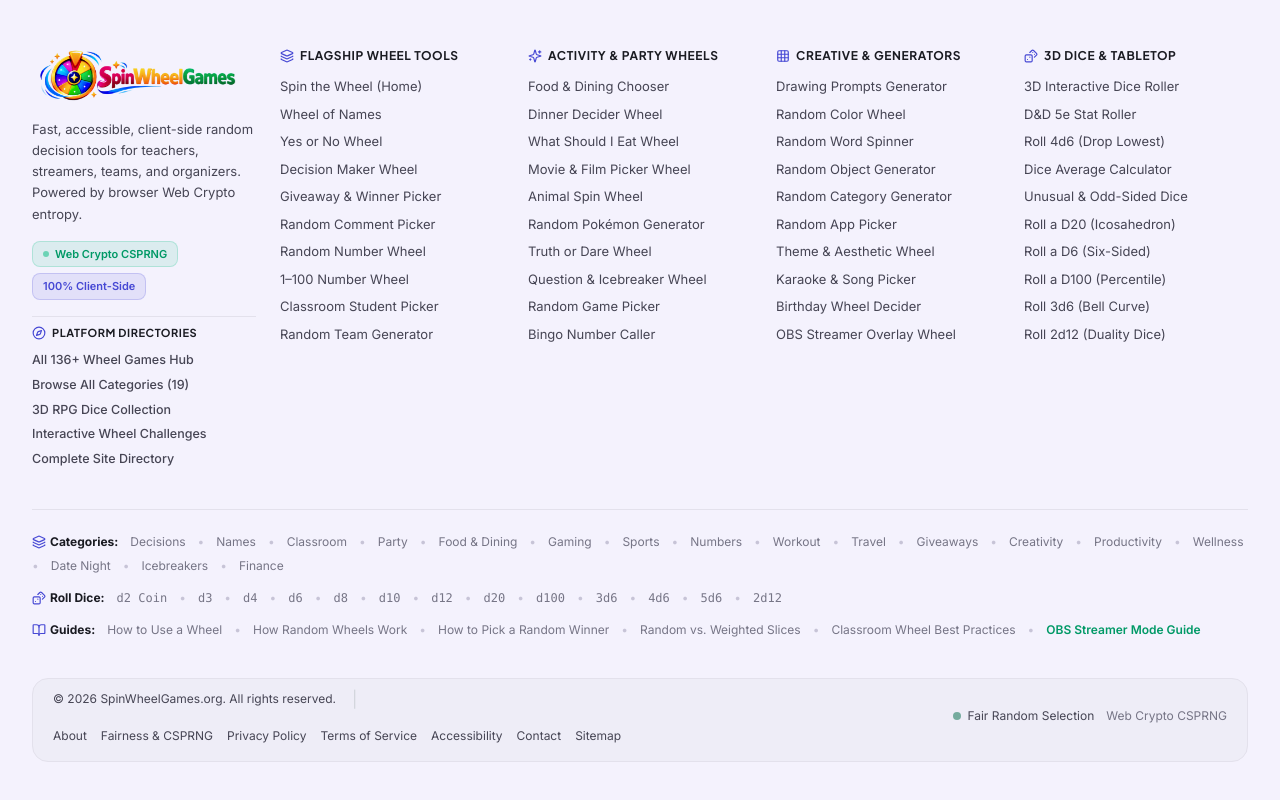
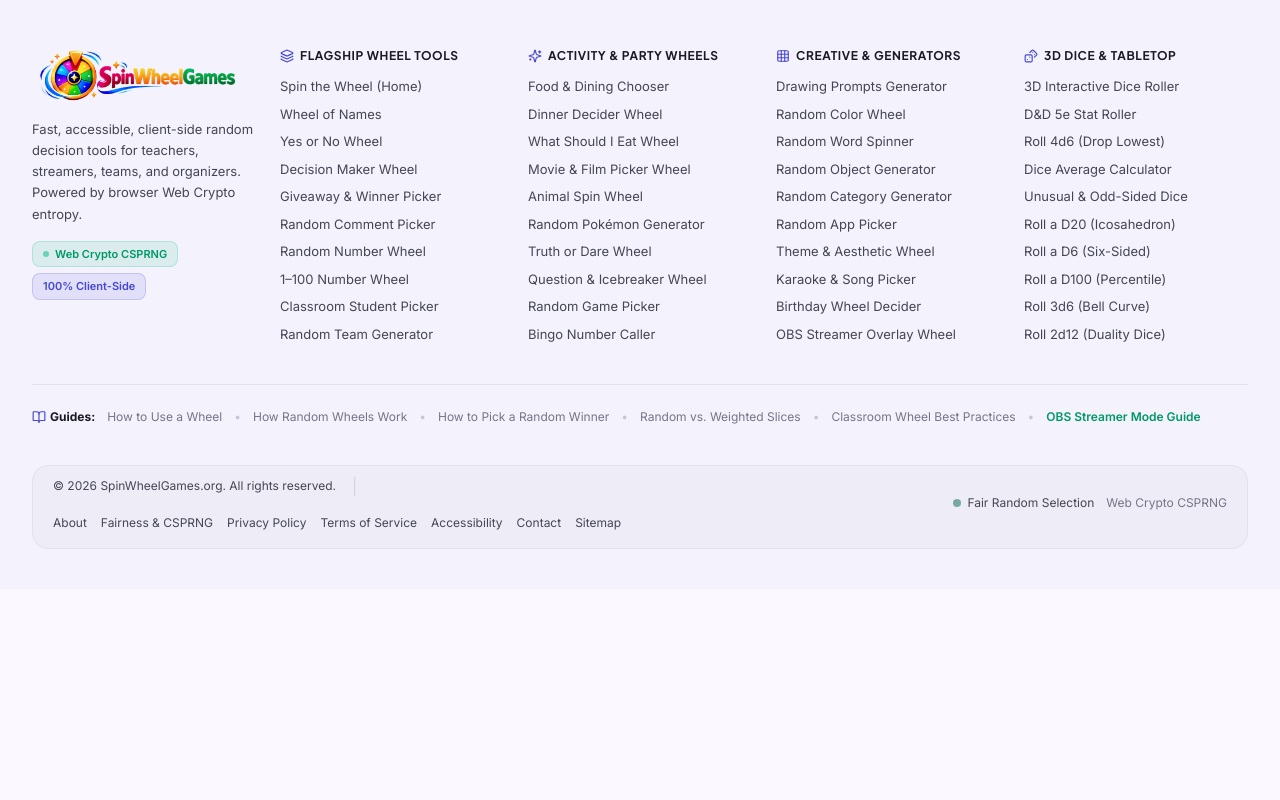
Before and after one commit to medhastone/spinwheelgames, a Next.js app: page / in a window 1280 px wide. Shown: the part 9565-10365 px from the top of the page. After the commit the page ends 10154 px from the top, so only its background shows below. Built offline with nearby package versions, Linux system fonts and the light colour scheme.

Commit message:
refactor(footer): simplify footer link structure
Remove redundant platform hubs, category links, and polyhedral dice collections to streamline the footer navigation and reduce visual clutter.

```diff
--- a/components/Footer.tsx
+++ b/components/Footer.tsx
@@ -9,18 +9,9 @@ import {
   Sparkles,
   BookOpen,
   Dices,
-  Compass,
   Grid
 } from 'lucide-react';
 import { SITE_CONFIG } from '@/lib/siteConfig';
-
-const PLATFORM_HUBS = [
-  { href: '/games', label: `All ${SITE_CONFIG.counts.wheelsFormatted} Wheel Games Hub` },
-  { href: '/categories', label: `Browse All Categories (${SITE_CONFIG.counts.categories})` },
-  { href: '/dice-collection', label: '3D RPG Dice Collection' },
-  { href: '/challenges', label: 'Interactive Wheel Challenges' },
-  { href: '/sitemap', label: 'Complete Site Directory' },
-];
 
 const FLAGSHIP_WHEELS = [
   { href: '/', label: 'Spin the Wheel (Home)' },
@@ -74,42 +65,6 @@ const DICE_TOOLS = [
   { href: '/roll-2d12', label: 'Roll 2d12 (Duality Dice)' },
 ];
 
-const CATEGORY_LINKS = [
-  { href: '/decisions', label: 'Decisions' },
-  { href: '/names', label: 'Names' },
-  { href: '/classroom', label: 'Classroom' },
-  { href: '/party', label: 'Party' },
-  { href: '/food', label: 'Food & Dining' },
-  { href: '/gaming', label: 'Gaming' },
-  { href: '/sports', label: 'Sports' },
-  { href: '/numbers', label: 'Numbers' },
-  { href: '/workout', label: 'Workout' },
-  { href: '/travel', label: 'Travel' },
-  { href: '/giveaways', label: 'Giveaways' },
-  { href: '/creativity', label: 'Creativity' },
-  { href: '/productivity', label: 'Productivity' },
-  { href: '/wellness', label: 'Wellness' },
-  { href: '/date-night', label: 'Date Night' },
-  { href: '/icebreakers', label: 'Icebreakers' },
-  { href: '/finance', label: 'Finance' },
-];
-
-const POLYHEDRAL_DICE_LINKS = [
-  { href: '/dice/d2', label: 'd2 Coin' },
-  { href: '/roll-d3', label: 'd3' },
-  { href: '/dice/d4', label: 'd4' },
-  { href: '/dice/d6', label: 'd6' },
-  { href: '/dice/d8', label: 'd8' },
-  { href: '/dice/d10', label: 'd10' },
-  { href: '/dice/d12', label: 'd12' },
-  { href: '/dice/d20', label: 'd20' },
-  { href: '/dice/d100', label: 'd100' },
-  { href: '/roll-3d6', label: '3d6' },
-  { href: '/roll-4d6', label: '4d6' },
-  { href: '/roll-5d6', label: '5d6' },
-  { href: '/roll-2d12', label: '2d12' },
-];
-
 const GUIDE_LINKS = [
   { href: '/how-to-use-a-wheel', label: 'How to Use a Wheel' },
   { href: '/how-random-wheels-work', label: 'How Random Wheels Work' },
@@ -161,25 +116,6 @@ export default function Footer({
               <span className="inline-flex items-center px-2.5 py-1 rounded-lg bg-[#4648d4]/10 text-[#4648d4] dark:text-[#8587ff] text-[11px] font-semibold border border-[#4648d4]/20">
                 100% Client-Side
               </span>
-            </div>
-            <div className="pt-2 border-t border-[#e3e1ec] dark:border-[#222330]">
-              <h3 className="text-[11px] font-bold text-[#1a1b22] dark:text-white uppercase tracking-wider flex items-center gap-1.5 mb-2.5">
-                <Compass className="w-3.5 h-3.5 text-[#4648d4] dark:text-[#8587ff]" />
-                Platform Directories
-              </h3>
-              <ul className="flex flex-col gap-1.5 text-[12.5px] text-[#464554] dark:text-[#c7c4d7]">
-                {PLATFORM_HUBS.map((item) => (
-                  <li key={item.href}>
-                    <Link
-                      prefetch={false}
-                      href={item.href}
-                      className="hover:text-[#4648d4] dark:hover:text-[#8587ff] font-medium transition-colors"
-                    >
-                      {item.label}
-                    </Link>
-                  </li>
-                ))}
-              </ul>
             </div>
           </div>
 
@@ -268,49 +204,8 @@ export default function Footer({
           </div>
         </div>
 
-        {/* Global Taxonomy Rows: Categories, Polyhedral Dice & Guides */}
-        <div className="border-t border-[#e3e1ec] dark:border-[#222330] pt-6 space-y-4 text-xs text-[#767586] dark:text-[#918f9e]">
-          {/* Categories Row */}
-          <div className="flex flex-wrap items-center gap-x-3 gap-y-2">
-            <span className="font-bold text-[#1a1b22] dark:text-white flex items-center gap-1 shrink-0">
-              <Layers className="w-3.5 h-3.5 text-[#4648d4] dark:text-[#8587ff]" />
-              Categories:
-            </span>
-            {CATEGORY_LINKS.map((cat, idx) => (
-              <React.Fragment key={cat.href}>
-                {idx > 0 && <span className="text-[#c7c4d7] dark:text-[#313345]">•</span>}
-                <Link
-                  prefetch={false}
-                  href={cat.href}
-                  className="hover:text-[#4648d4] dark:hover:text-[#8587ff] transition-colors"
-                >
-                  {cat.label}
-                </Link>
-              </React.Fragment>
-            ))}
-          </div>
-
-          {/* Polyhedral Dice Quick-Links Row */}
-          <div className="flex flex-wrap items-center gap-x-3 gap-y-2">
-            <span className="font-bold text-[#1a1b22] dark:text-white flex items-center gap-1 shrink-0">
-              <Dices className="w-3.5 h-3.5 text-[#4648d4] dark:text-[#8587ff]" />
-              Roll Dice:
-            </span>
-            {POLYHEDRAL_DICE_LINKS.map((die, idx) => (
-              <React.Fragment key={die.href}>
-                {idx > 0 && <span className="text-[#c7c4d7] dark:text-[#313345]">•</span>}
-                <Link
-                  prefetch={false}
-                  href={die.href}
-                  className="hover:text-[#4648d4] dark:hover:text-[#8587ff] font-mono transition-colors"
-                >
-                  {die.label}
-                </Link>
-              </React.Fragment>
-            ))}
-          </div>
-
-          {/* Educational Guides Row */}
+        {/* Educational Guides Row */}
+        <div className="border-t border-[#e3e1ec] dark:border-[#222330] pt-6 text-xs text-[#767586] dark:text-[#918f9e]">
           <div className="flex flex-wrap items-center gap-x-3 gap-y-2">
             <span className="font-bold text-[#1a1b22] dark:text-white flex items-center gap-1 shrink-0">
               <BookOpen className="w-3.5 h-3.5 text-[#4648d4] dark:text-[#8587ff]" />
```
